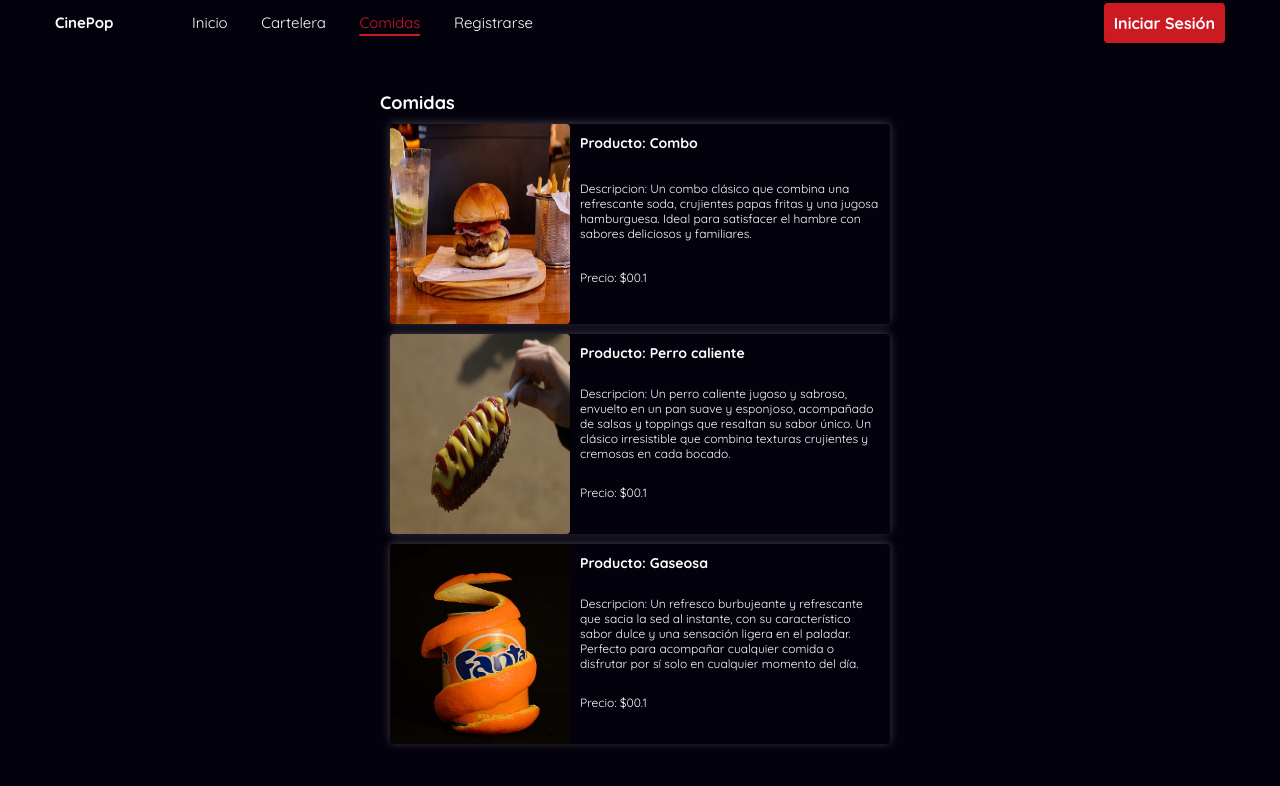
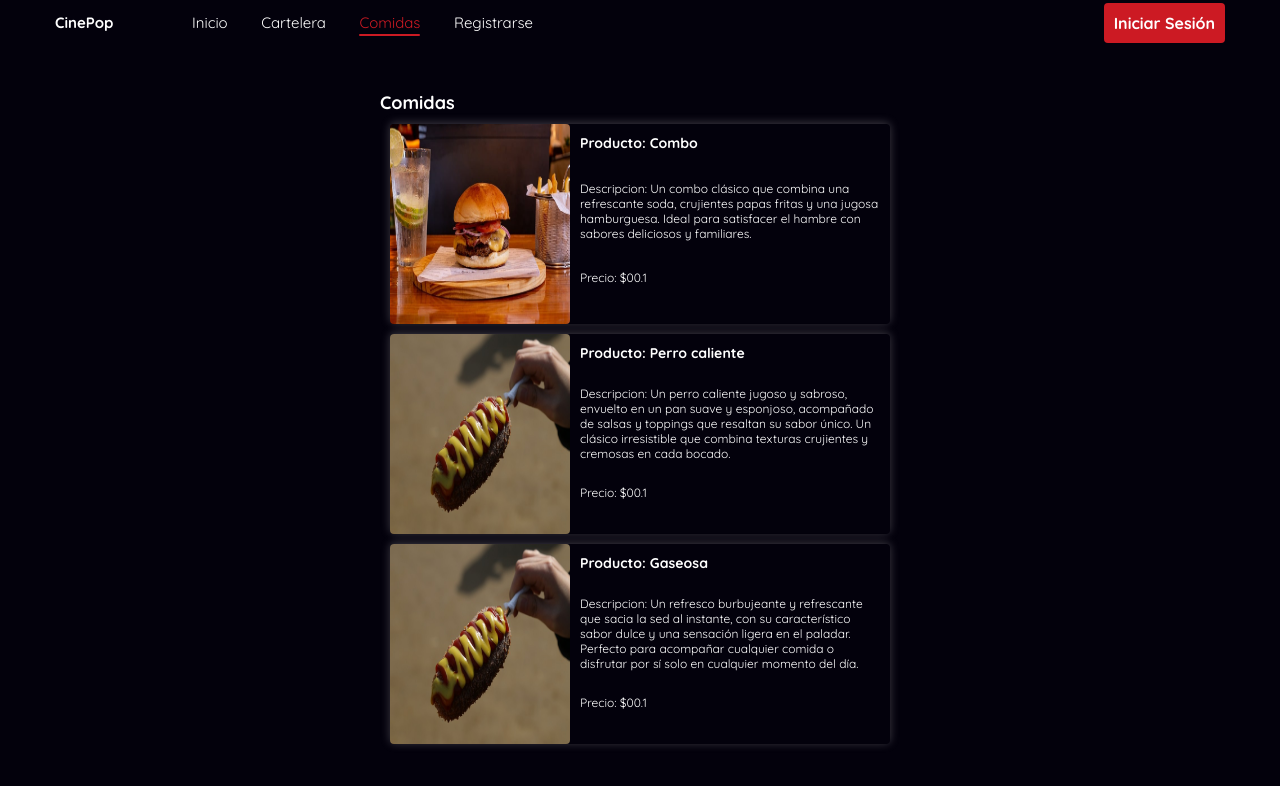
Before and after one commit to dast11lp/cinepopPage, a React (Vite) app: page /#/comidas in a window 1280 px wide. Shown: the top 786 px of the page. Built offline with nearby package versions, Linux system fonts and the light colour scheme.

Commit message:
change way to get static images

```diff
--- a/src/components/layout/common/Food.jsx
+++ b/src/components/layout/common/Food.jsx
@@ -1,6 +1,10 @@
 import React from 'react'
-import { Card } from './Card'
 import CardFood from './CardFood'
+
+import burgerImage from '../../../assets/img/burger_freesh_drink.jpg';
+import hotdogImage from '../../../assets/img/hotdog.jpg';
+import sodaImage from '../../../assets/img/soda.jpg';
+
 
 export const Food = () => {
   const foods = [
@@ -8,19 +12,19 @@ export const Food = () => {
         id: 1,
         name: "Combo",
         description: "Un combo clásico que combina una refrescante soda, crujientes papas fritas y una jugosa hamburguesa. Ideal para satisfacer el hambre con sabores deliciosos y familiares.",
-        img: "./src/assets/img/burger_freesh_drink.jpg"
+        img: burgerImage,
     },
     {
         id: 2,
         name: "Perro caliente",
         description: "Un perro caliente jugoso y sabroso, envuelto en un pan suave y esponjoso, acompañado de salsas y toppings que resaltan su sabor único. Un clásico irresistible que combina texturas crujientes y cremosas en cada bocado.",
-        img: "./src/assets/img/hotdog.jpg"
+        img: hotdogImage
     },
     {
         id: 3,
         name: "Gaseosa",
         description: "Un refresco burbujeante y refrescante que sacia la sed al instante, con su característico sabor dulce y una sensación ligera en el paladar. Perfecto para acompañar cualquier comida o disfrutar por sí solo en cualquier momento del día.",
-        img: "./src/assets/img/soda.jpg"
+        img: hotdogImage
     }]
   return (
     <div>
```
